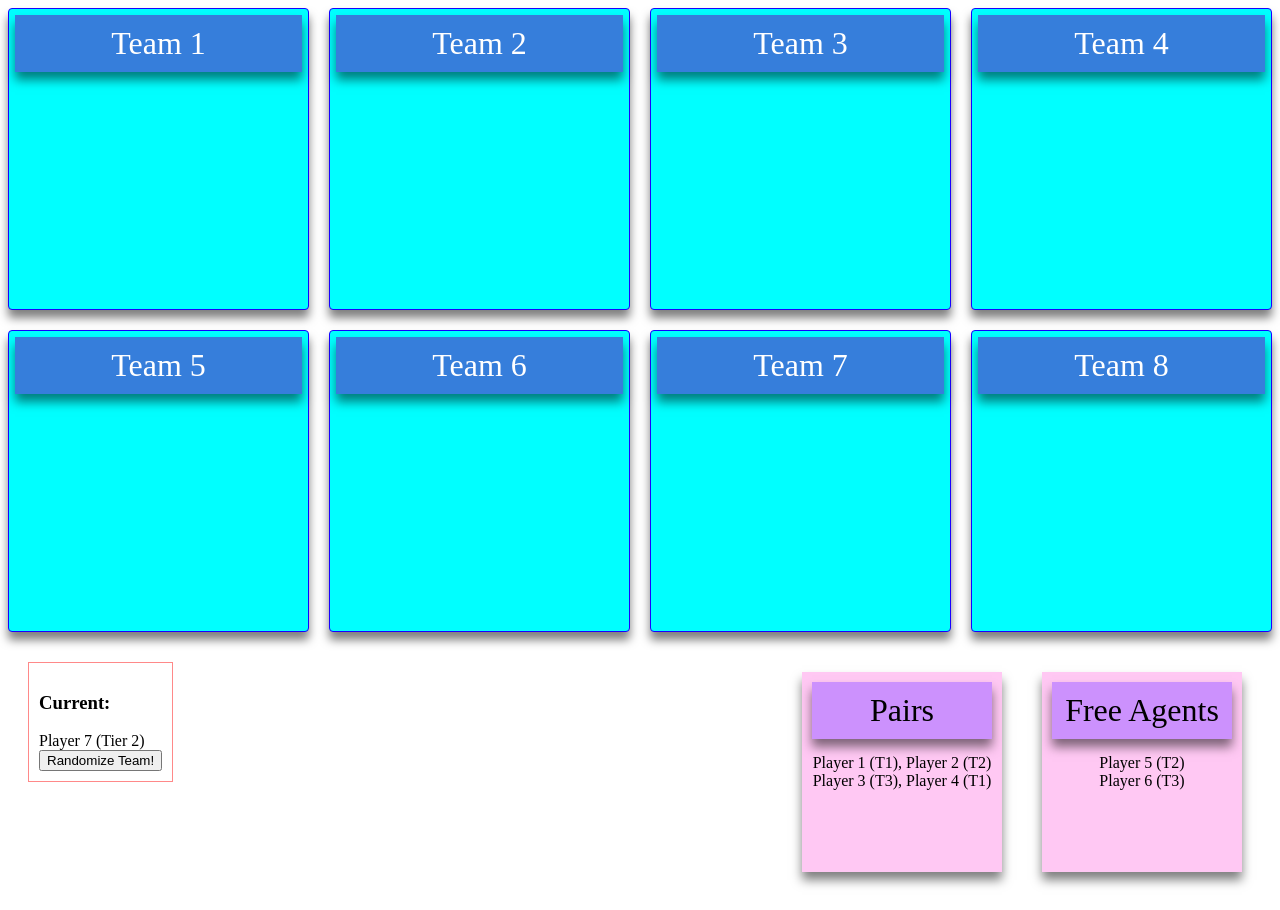
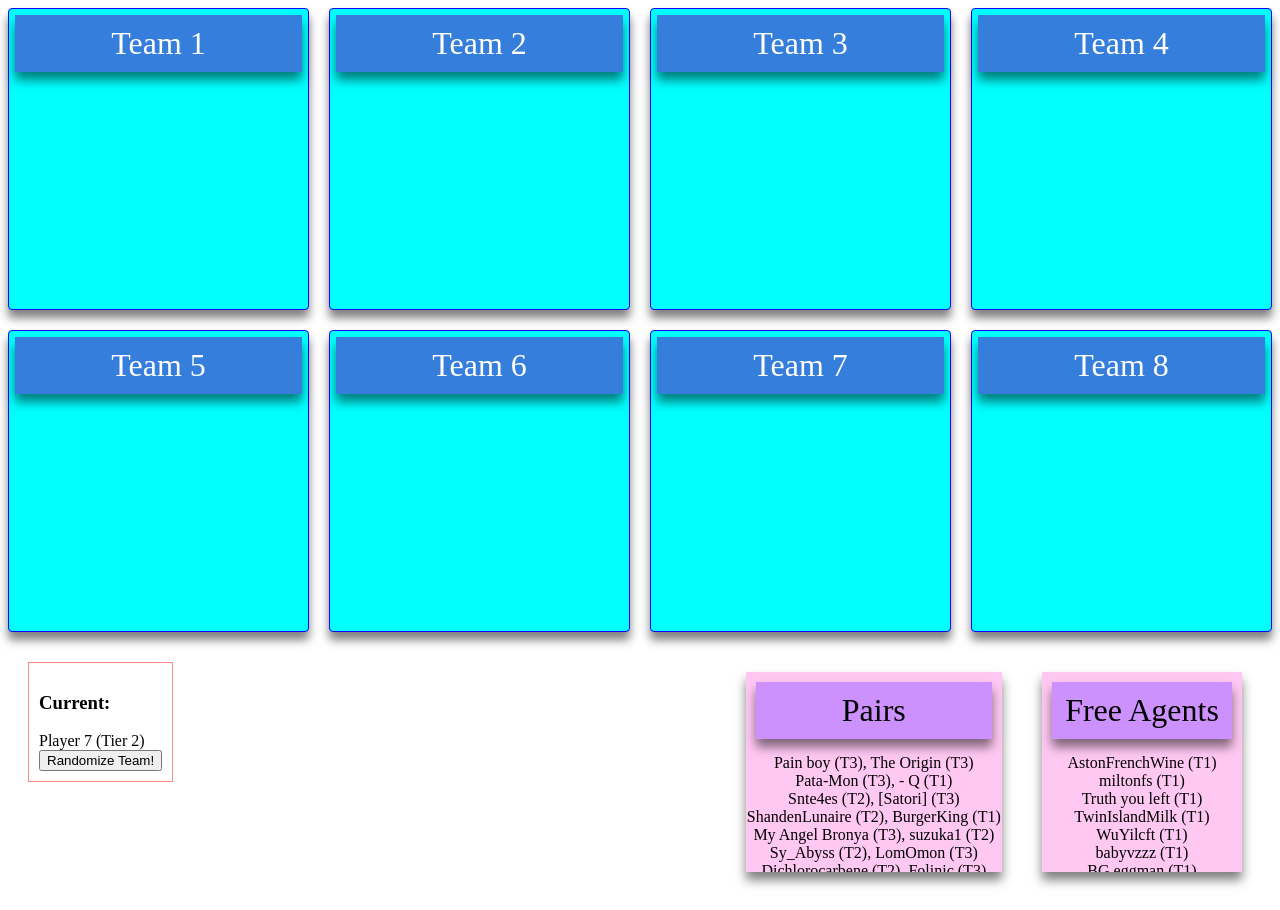
Before and after one commit to Li05j/Tournament-Teamizer, a React (Create React App) app: page / in a window 1280 px wide. Built offline with nearby package versions, Linux system fonts and the light colour scheme.

Commit message:
Populated data with mock players

```diff
--- a/src/App.js
+++ b/src/App.js
@@ -10,13 +10,43 @@ const App = () => {
 
   // Mock Data
   const [pairs, setPairs] = useState([
-    { id: 1, players: [createPlayer('p1', 'Player 1', 1), createPlayer('p2', 'Player 2', 2)] },
-    { id: 2, players: [createPlayer('p3', 'Player 3', 3), createPlayer('p4', 'Player 4', 1)] }
+    { id: 1, players: [createPlayer('1', 'Pain boy', 3), createPlayer('2', 'The Origin', 3)] },
+    { id: 2, players: [createPlayer('3', 'Pata-Mon', 3), createPlayer('4', '- Q', 1)] },
+    { id: 3, players: [createPlayer('5', 'Snte4es', 2), createPlayer('6', '[Satori]', 3)] },
+    { id: 4, players: [createPlayer('7', 'ShandenLunaire', 2), createPlayer('8', 'BurgerKing', 1)] },
+    { id: 5, players: [createPlayer('9', 'My Angel Bronya', 3), createPlayer('10', 'suzuka1', 2)] },
+    { id: 6, players: [createPlayer('11', 'Sy_Abyss', 2), createPlayer('12', 'LomOmon', 3)] },
+    { id: 7, players: [createPlayer('13', 'Dichlorocarbene', 2), createPlayer('14', 'Folinic', 3)] },
+    { id: 8, players: [createPlayer('15', 'Tokai-Teio', 2), createPlayer('16', '[-buki-]', 1)] },
+    { id: 9, players: [createPlayer('17', 'Antonilization', 3), createPlayer('18', 'chanliuko', 3)] },
+    { id: 10, players: [createPlayer('19', 'ElectroTD', 3), createPlayer('20', 'Mars New', 2)] },
+    { id: 11, players: [createPlayer('21', 'maduang', 1), createPlayer('22', 'Cake Sauce', 2)] },
+    { id: 12, players: [createPlayer('23', 'K45en', 1), createPlayer('24', 'KiraKiraAyu', 1)] },
+    { id: 13, players: [createPlayer('25', 'pepmoutain', 2), createPlayer('26', '-Mqre-', 1)] },
+    { id: 14, players: [createPlayer('27', 'Hinanawi Momoko', 3), createPlayer('28', 'ZxKirara', 3)] },
   ]);
 
   const [freeAgents, setFreeAgents] = useState([
-    createPlayer('p5', 'Player 5', 2),
-    createPlayer('p6', 'Player 6', 3),
+    createPlayer('29', 'AstonFrenchWine', 1),
+    createPlayer('30', 'miltonfs', 1),
+    createPlayer('31', 'Truth you left', 1),
+    createPlayer('32', 'TwinIslandMilk', 1),
+    createPlayer('33', 'WuYilcft', 1),
+    createPlayer('34', 'babyvzzz', 1),
+    createPlayer('35', 'BG eggman', 1),
+    createPlayer('36', 'QiCaiLieMaxMox', 1),
+    createPlayer('37', 'ShandenYamada', 1),
+    createPlayer('38', 'JD14121', 2),
+    createPlayer('39', 'EveLiya', 2),
+    createPlayer('40', 'Trecont', 2),
+    createPlayer('41', 'TTTtraitor', 2),
+    createPlayer('42', 'ATRI514', 2),
+    createPlayer('43', 'NaimuTongzi', 2),
+    createPlayer('44', '[SomaRia]', 2),
+    createPlayer('45', 'Senbe1', 3),
+    createPlayer('46', 'astralrain', 3),
+    createPlayer('47', 'Fyu_Neru', 3),
+    createPlayer('48', 'Zh_Jk', 3),
   ]);
 
   // const [current, setCurrent] = useState(null);
--- a/src/index.css
+++ b/src/index.css
@@ -54,7 +54,7 @@
 
     background-color: #ffc8f3;
 
-    min-height: 200px;
+    height: 200px;
     min-width: 200px;
     overflow-y: auto;
 
```
